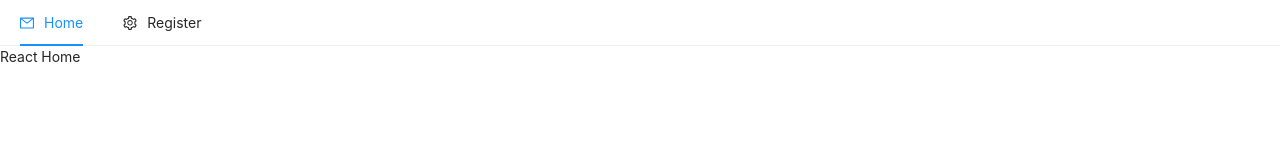
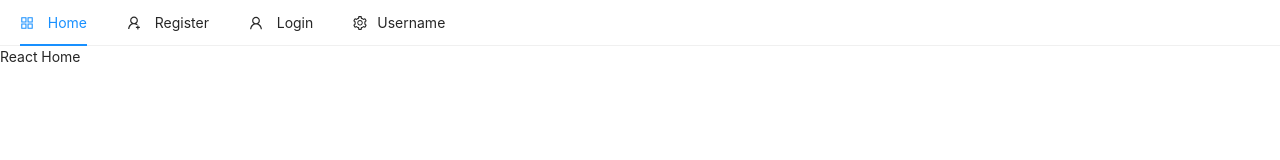
Before and after one commit to Miltonr87/Devils_TechCommerce, a React (Create React App) app: page / in a window 1280 px wide. Shown: the top 160 px of the page. Built offline with nearby package versions, Linux system fonts and the light colour scheme.

Commit message:
React Router Link
Activated

```diff
--- a/src/components/nav/Header.js
+++ b/src/components/nav/Header.js
@@ -1,28 +1,39 @@
 import React, { useState } from 'react';
 import { Menu } from 'antd';
-import { MailOutlined, AppstoreOutlined, SettingOutlined } from '@ant-design/icons';
+import { AppstoreOutlined,
+  SettingOutlined,
+  UserOutlined,
+  UserAddOutlined } from '@ant-design/icons';
+  import { Link } from 'react-router-dom';
 
-const { SubMenu } = Menu;
+const { SubMenu, Item } = Menu;
 
 const Header = () => {
     const [current, setCurrent] = useState('home')
 
     const handleClick = (e) => {
         //
+        setCurrent(e.key)
         console.log(e.key)
     }
 
     return (
         <Menu onClick={handleClick} selectedKeys={[current]} mode="horizontal">
-        <Menu.Item key="home" icon={<MailOutlined />}>
-          Home
-        </Menu.Item>
+        <Item key="home" icon={<AppstoreOutlined />}>
+          <Link to="/"> Home </Link>
+        </Item>
 
-        <SubMenu key="SubMenu" icon={<SettingOutlined />} title="Register">
+        <Item key="register" icon={<UserAddOutlined />} className="float-right">
+          <Link to="/register"> Register </Link>
+        </Item>
 
-            <Menu.Item key="setting:1">Option 1</Menu.Item>
-            <Menu.Item key="setting:2">Option 2</Menu.Item>
+        <Item key="login" icon={<UserOutlined />} className="float-right">
+          <Link to="/login"> Login </Link>
+        </Item>
 
+        <SubMenu key="SubMenu" icon={<SettingOutlined />} title="Username">
+            <Item key="setting:1">Option 1</Item>
+            <Item key="setting:2">Option 2</Item>
         </SubMenu>
       </Menu>
     )
--- a/src/index.js
+++ b/src/index.js
@@ -7,11 +7,9 @@
 import 'antd/dist/antd.css';
 
 ReactDOM.render(
-  <React.StrictMode>
     <BrowserRouter>
       <App />
-    </BrowserRouter>
-  </React.StrictMode>,
+    </BrowserRouter>,
   document.getElementById('root')
 );
 
```
